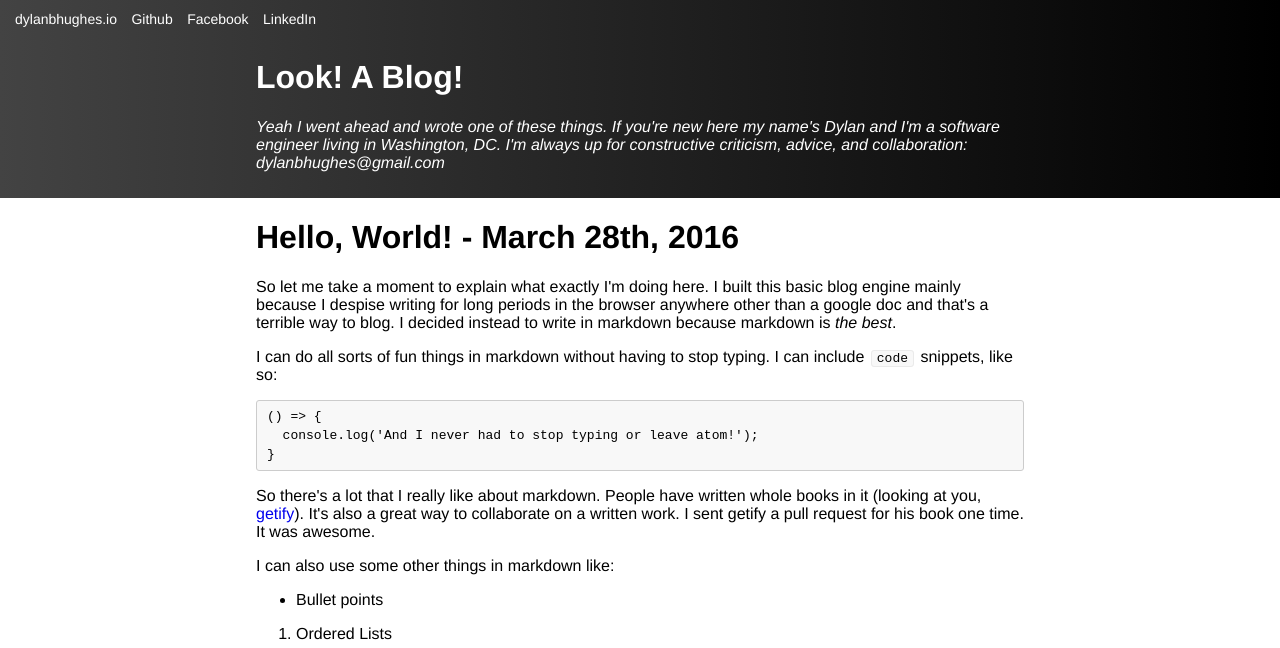
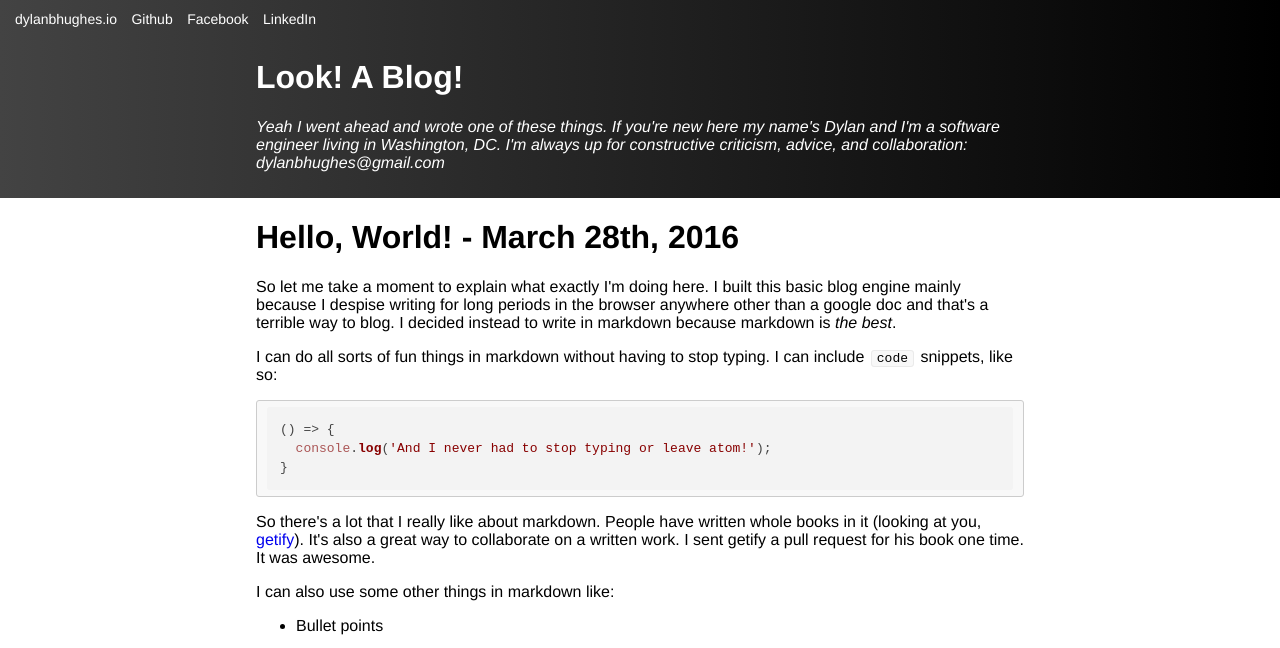
Before and after one commit to dylanbhughes/MarkdownBlog, a website: page public/index.html in a window 1280 px wide. Shown: the top 648 px of the page. Drawn offline with nearby package versions, Linux system fonts and the light colour scheme.

Commit message:
Text highlighting

```diff
--- a/public/index.html
+++ b/public/index.html
@@ -8,6 +8,8 @@
   <meta name="description" content="This is the personal blog of Dylan Hughes, a sofwtare engineer living in Washington, DC.">
   <meta name="author" content="Dylan Hughes">
   <meta name="viewport" content="width=device-width, initial-scale=1, maximum-scale=1">
+  <link rel="stylesheet" href="//cdnjs.cloudflare.com/ajax/libs/highlight.js/9.2.0/styles/default.min.css">
+  <script src="//cdnjs.cloudflare.com/ajax/libs/highlight.js/9.2.0/highlight.min.js"></script>
   <link rel="stylesheet" type="text/css" href="./main.css">
   <link rel="icon" href="./images/favicon.ico" type="image/x-icon" />
   <title>Dylan Hughes</title>
```
Also changed, not shown: templates/header.html (+2 -0 lines).
